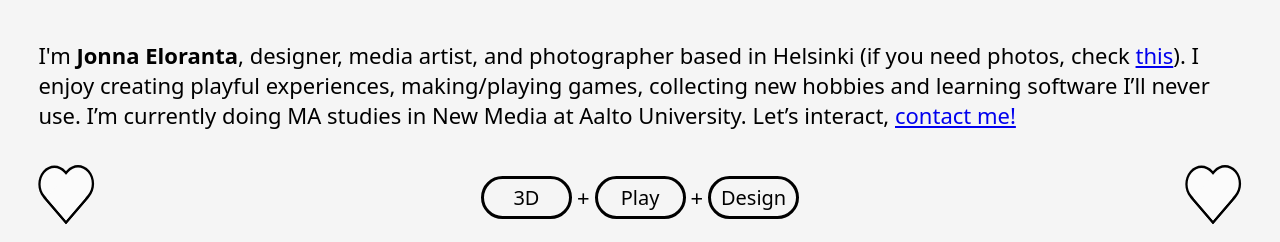
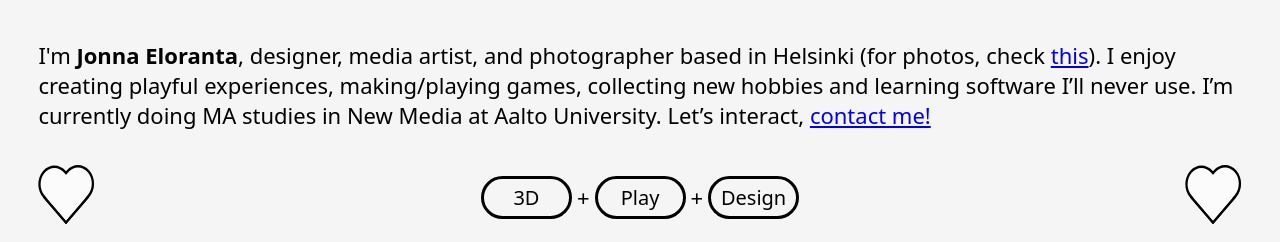
Before and after one commit to jonnaelo/jonnaelo.github.io, a plain HTML site: page index.html in a window 1280 px wide. Shown: the top 242 px of the page. Drawn offline with Linux system fonts and the light colour scheme.

Commit message:
change intro text

```diff
--- a/index.html
+++ b/index.html
@@ -10,7 +10,7 @@
     <body>
         <div class="description-container">
             <p class="introduction-text">I'm <span class="in-text-bold">Jonna Eloranta</span>, designer, media artist,
-                and photographer based in Helsinki (if you need photos, check
+                and photographer based in Helsinki (for photos, check
                  <a href="https://www.flickr.com/people/198831302@N06/" target="_blank">this</a>).
                 I enjoy creating playful experiences, making/playing games, collecting new hobbies and learning software I’ll never use.
                 I’m currently doing MA studies in New Media at Aalto University. Let’s interact, <a href="contact.html">contact me!</a>
```
